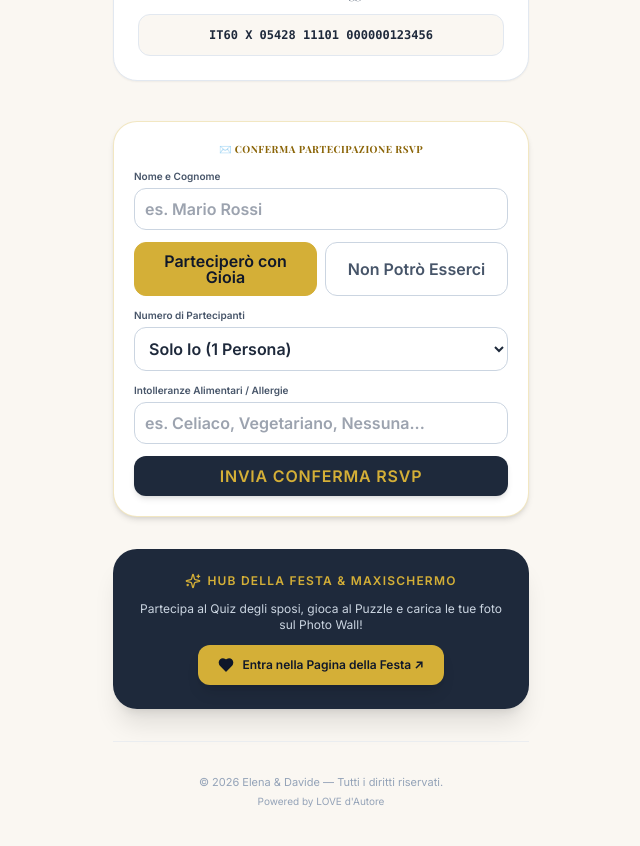
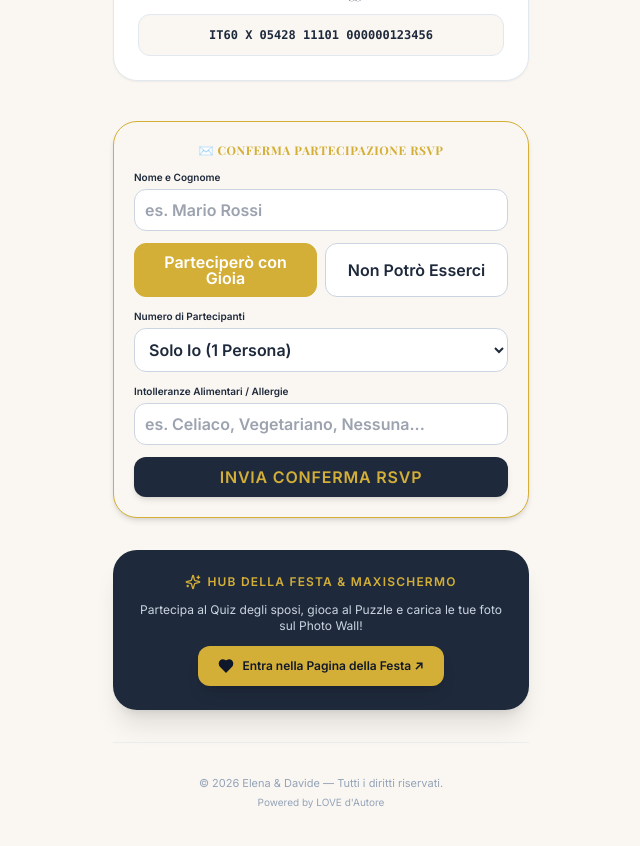
Before and after one commit to Rickym2025/love, a Next.js app: page /elena-e-davide in a window 1280 px wide. Shown: the part 1900-2746 px from the top of the page, without its empty margins (319-959 px from the left). Built offline with nearby package versions, Linux system fonts and the light colour scheme; a web font is replaced by a local one.

Commit message:
Update RsvpForm.tsx

```diff
--- a/src/components/RsvpForm.tsx
+++ b/src/components/RsvpForm.tsx
@@ -1,23 +1,24 @@
 "use client";
 
 import React, { useState } from "react";
-import Image from "next/image";
 
 export interface RsvpFormProps {
   coupleNames?: string;
-  rsvpStyle?: string;
+  paletteColors?: string[];
 }
 
 export default function RsvpForm({
   coupleNames = "Elena & Davide",
-  rsvpStyle = "classico",
+  paletteColors = ["#FAF7F2", "#FDE68A", "#FCA5A5", "#D4AF37", "#1E293B"],
 }: RsvpFormProps) {
   const [nome, setNome] = useState("");
   const [presenza, setPresenza] = useState("si");
   const [ospiti, setOspiti] = useState("1");
   const [intolleranze, setIntolleranze] = useState("");
   const [inviato, setInviato] = useState(false);
-  const [apertoCeralacca, setApertoCeralacca] = useState(false);
+
+  const mainAccent = paletteColors[3] || "#D4AF37";
+  const darkText = paletteColors[4] || "#1E293B";
 
   const handleSubmit = (e: React.FormEvent) => {
     e.preventDefault();
@@ -34,97 +35,26 @@ export default function RsvpForm({
     );
   }
 
-  // STILE 2: CERALACCA POP-UP
-  if (rsvpStyle === "ceralacca" && !apertoCeralacca) {
-    return (
-      <div
-        onClick={() => setApertoCeralacca(true)}
-        className="p-6 bg-[#F5EFE6] rounded-3xl border border-[#D4AF37]/40 text-center shadow-md cursor-pointer transition-all hover:scale-[1.02] space-y-2"
-      >
-        <span className="text-[10px] font-bold text-[#8B6508] uppercase block tracking-widest">
-          Conferma Partecipazione
-        </span>
-        <div className="relative w-14 h-14 mx-auto my-1 drop-shadow">
-          <Image src="/wax-seal.png" alt="Sigillo RSVP" fill className="object-contain" priority />
-        </div>
-        <span className="text-xs font-bold text-[#1E293B] block font-serif">
-          Tocca per confermare la tua presenza
-        </span>
-      </div>
-    );
-  }
-
-  // STILE 3: PASTELLO MINIMAL
-  if (rsvpStyle === "pastello") {
-    return (
-      <form onSubmit={handleSubmit} className="p-5 bg-sky-50/90 rounded-3xl border border-sky-200 shadow-sm space-y-3 text-center">
-        <span className="text-xs font-bold text-sky-800 uppercase tracking-wider block font-serif">
-          ✉️ Conferma Partecipazione RSVP
-        </span>
-
-        <input
-          type="text"
-          required
-          value={nome}
-          onChange={(e) => setNome(e.target.value)}
-          placeholder="Il tuo Nome e Cognome"
-          className="w-full p-2.5 rounded-2xl border border-sky-200 text-xs font-bold text-[#1E293B] bg-white"
-        />
-
-        <div className="grid grid-cols-2 gap-2 text-xs font-bold">
-          <button
-            type="button"
-            onClick={() => setPresenza("si")}
-            className={`p-2.5 rounded-full transition-all ${
-              presenza === "si" ? "bg-sky-600 text-white shadow" : "bg-white text-slate-600 border border-sky-200"
-            }`}
-          >
-            Parteciperò
-          </button>
-          <button
-            type="button"
-            onClick={() => setPresenza("no")}
-            className={`p-2.5 rounded-full transition-all ${
-              presenza === "no" ? "bg-rose-500 text-white shadow" : "bg-white text-slate-600 border border-sky-200"
-            }`}
-          >
-            Non Ci Sarò
-          </button>
-        </div>
-
-        {presenza === "si" && (
-          <input
-            type="text"
-            value={intolleranze}
-            onChange={(e) => setIntolleranze(e.target.value)}
-            placeholder="Intolleranze alimentari / Allergie..."
-            className="w-full p-2.5 rounded-2xl border border-sky-200 text-xs font-bold text-[#1E293B] bg-white"
-          />
-        )}
-
-        <button type="submit" className="w-full py-3 bg-sky-700 text-white font-bold rounded-full text-xs uppercase tracking-wider hover:bg-sky-800 shadow-md">
-          Invia Risposta
-        </button>
-      </form>
-    );
-  }
-
-  // STILE 1: CLASSICO ELEGANTE (DEFAULT)
   return (
-    <form onSubmit={handleSubmit} className="p-5 bg-white rounded-3xl border border-[#D4AF37]/30 shadow-md space-y-3 text-center">
-      <span className="text-[10px] font-bold text-[#8B6508] uppercase tracking-wider block font-serif">
+    <form
+      onSubmit={handleSubmit}
+      className="p-5 rounded-3xl border shadow-md space-y-3 text-center transition-colors"
+      style={{ backgroundColor: paletteColors[0] || "#FFFFFF", borderColor: mainAccent }}
+    >
+      <span className="text-xs font-bold uppercase tracking-wider block font-serif" style={{ color: mainAccent }}>
         ✉️ Conferma Partecipazione RSVP
       </span>
 
       <div>
-        <label className="block text-[10px] font-bold text-slate-600 mb-1 text-left">Nome e Cognome</label>
+        <label className="block text-[10px] font-bold mb-1 text-left" style={{ color: darkText }}>Nome e Cognome</label>
         <input
           type="text"
           required
           value={nome}
           onChange={(e) => setNome(e.target.value)}
           placeholder="es. Mario Rossi"
-          className="w-full p-2.5 rounded-xl border border-slate-300 text-xs font-bold text-[#1E293B]"
+          className="w-full p-2.5 rounded-xl border border-slate-300 text-xs font-bold bg-white"
+          style={{ color: darkText }}
         />
       </div>
 
@@ -132,18 +62,24 @@ export default function RsvpForm({
         <button
           type="button"
           onClick={() => setPresenza("si")}
-          className={`p-2.5 rounded-xl border transition-all ${
-            presenza === "si" ? "bg-[#D4AF37] text-slate-900 border-[#D4AF37]" : "bg-white text-slate-600 border-slate-300"
-          }`}
+          className="p-2.5 rounded-xl border transition-all"
+          style={{
+            backgroundColor: presenza === "si" ? mainAccent : "#FFFFFF",
+            color: presenza === "si" ? "#FFFFFF" : darkText,
+            borderColor: mainAccent,
+          }}
         >
           Parteciperò con Gioia
         </button>
         <button
           type="button"
           onClick={() => setPresenza("no")}
-          className={`p-2.5 rounded-xl border transition-all ${
-            presenza === "no" ? "bg-rose-100 text-rose-800 border-rose-300" : "bg-white text-slate-600 border-slate-300"
-          }`}
+          className="p-2.5 rounded-xl border transition-all"
+          style={{
+            backgroundColor: presenza === "no" ? "#FFE4E6" : "#FFFFFF",
+            color: presenza === "no" ? "#9F1239" : darkText,
+            borderColor: presenza === "no" ? "#FDA4AF" : "#CBD5E1",
+          }}
         >
           Non Potrò Esserci
         </button>
@@ -152,11 +88,12 @@ export default function RsvpForm({
       {presenza === "si" && (
         <>
           <div>
-            <label className="block text-[10px] font-bold text-slate-600 mb-1 text-left">Numero di Partecipanti</label>
+            <label className="block text-[10px] font-bold mb-1 text-left" style={{ color: darkText }}>Numero di Partecipanti</label>
             <select
               value={ospiti}
               onChange={(e) => setOspiti(e.target.value)}
-              className="w-full p-2.5 rounded-xl border border-slate-300 text-xs font-bold text-[#1E293B] bg-white"
+              className="w-full p-2.5 rounded-xl border border-slate-300 text-xs font-bold bg-white"
+              style={{ color: darkText }}
             >
               <option value="1">Solo Io (1 Persona)</option>
               <option value="2">In Coppia (2 Persone)</option>
@@ -166,13 +103,14 @@ export default function RsvpForm({
           </div>
 
           <div>
-            <label className="block text-[10px] font-bold text-slate-600 mb-1 text-left">Intolleranze Alimentari / Allergie</label>
+            <label className="block text-[10px] font-bold mb-1 text-left" style={{ color: darkText }}>Intolleranze Alimentari / Allergie</label>
             <input
               type="text"
               value={intolleranze}
               onChange={(e) => setIntolleranze(e.target.value)}
               placeholder="es. Celiaco, Vegetariano, Nessuna..."
-              className="w-full p-2.5 rounded-xl border border-slate-300 text-xs font-bold text-[#1E293B]"
+              className="w-full p-2.5 rounded-xl border border-slate-300 text-xs font-bold bg-white"
+              style={{ color: darkText }}
             />
           </div>
         </>
@@ -180,7 +118,8 @@ export default function RsvpForm({
 
       <button
         type="submit"
-        className="w-full py-3 bg-[#1E293B] text-[#D4AF37] font-bold rounded-xl text-xs uppercase tracking-wider hover:bg-slate-800 transition-colors shadow-md mt-2"
+        className="w-full py-3 font-bold rounded-xl text-xs uppercase tracking-wider shadow-md mt-2 transition-all"
+        style={{ backgroundColor: darkText, color: mainAccent }}
       >
         Invia Conferma RSVP
       </button>
```
